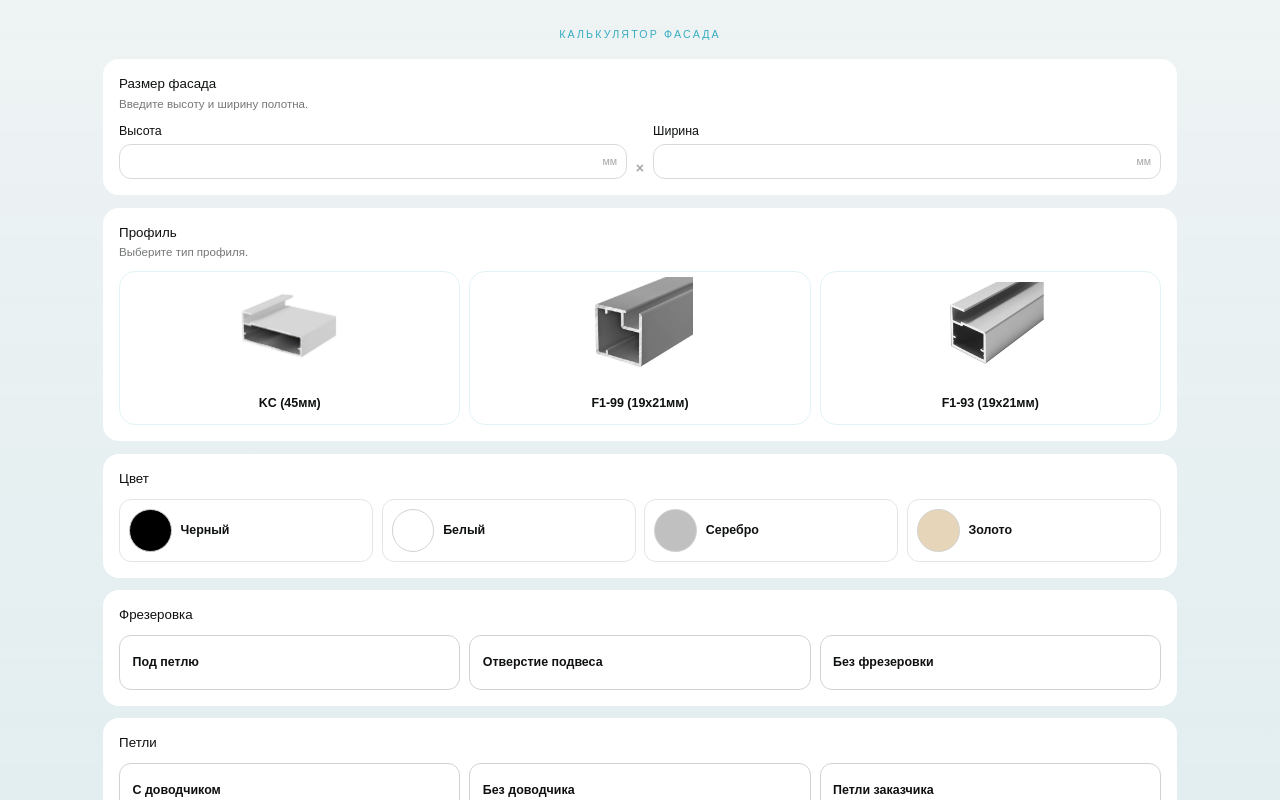
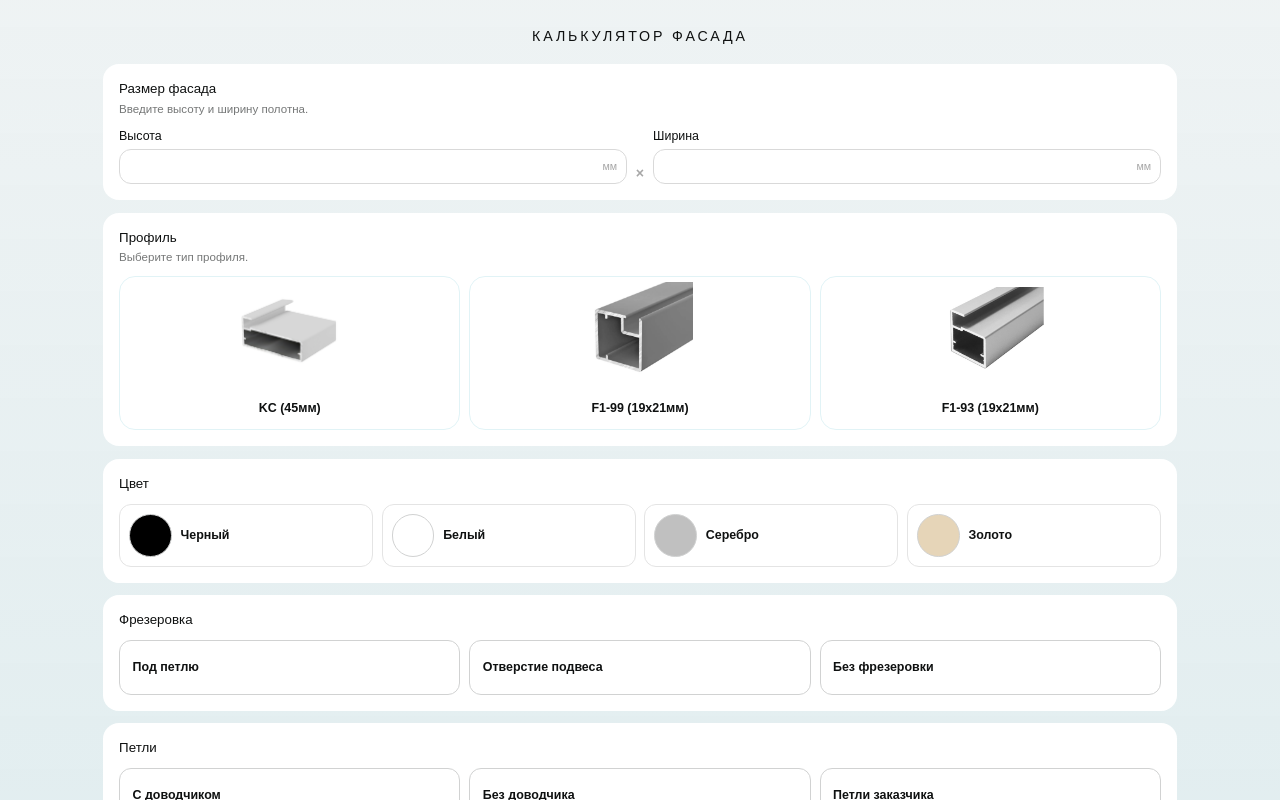
Before and after one commit to Berrouz777/calculator-facad, a Vue app: page / in a window 1280 px wide. Built offline with nearby package versions, Linux system fonts and the light colour scheme.

Commit message:
feat/change-title

```diff
--- a/src/styles/pages/calculator/_layout.scss
+++ b/src/styles/pages/calculator/_layout.scss
@@ -31,9 +31,20 @@
   &__eyebrow {
     text-transform: uppercase;
     letter-spacing: .2em;
-    font-size: 1.2rem;
-    color: $blue;
+    font-size: 1.8rem;
+    font-weight: 500;
+    color: $base-800;
     margin: 0 auto;
+
+    @include respond-to(md) {
+      font-size: 1.6rem;
+    }
+
+    @include respond-to(sm) {
+      text-align: center;
+      font-size: 1.4rem;
+      font-weight: 700;
+    }
   }
 
   &__layout {
```
